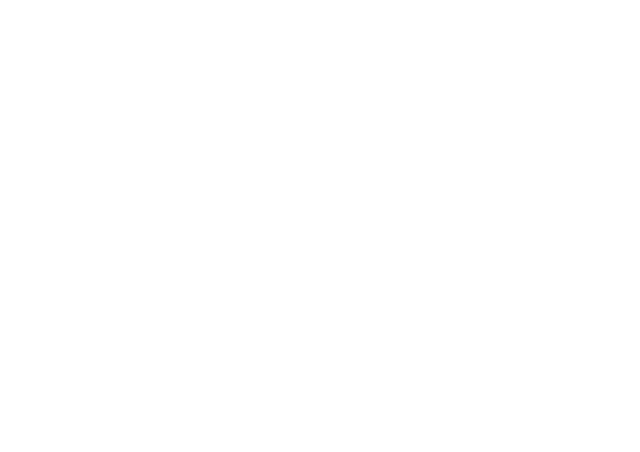
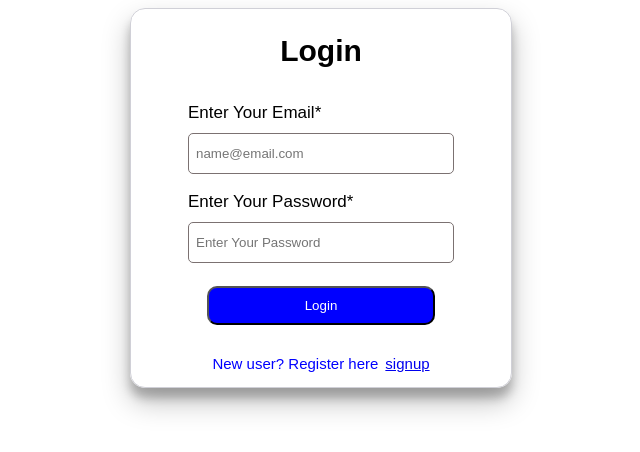
Before and after one commit to MdKashifIqbal/ShoppingM, a React (Vite) app: page /login in a window 1280 px wide. Before the commit this address had no page. Shown: the top 452 px of the page, without its empty margins (319-959 px from the left). Built offline with nearby package versions, Linux system fonts and the light colour scheme.

Commit message:
sign-in and sign-up form added

```diff
--- a/package.json
+++ b/package.json
@@ -12,6 +12,7 @@
   "dependencies": {
     "@reduxjs/toolkit": "^2.9.0",
     "@tanstack/react-query": "^5.87.4",
+    "jwt-decode": "^4.0.0",
     "react": "^19.1.1",
     "react-dom": "^19.1.1",
     "react-redux": "^9.2.0",
--- a/src/App.jsx
+++ b/src/App.jsx
@@ -1,20 +1,23 @@
-import reactLogo from './assets/react.svg'
-import viteLogo from '/vite.svg'
-import './App.css'
-import Cards from './Cards'
-import { Route, Routes } from 'react-router-dom'
-import ProductDetails from './ProductDetails'
+import reactLogo from "./assets/react.svg";
+import viteLogo from "/vite.svg";
+import "./App.css";
+import Cards from "./Cards";
+import { Route, Routes } from "react-router-dom";
+import ProductDetails from "./ProductDetails";
+import SignUp from "./components/SIgnup";
+import Signin from "./components/Login";
 
 function App() {
-
   return (
     <>
-    <Routes>
-      <Route path="/" element={<Cards/>}/>
-      <Route path="/product/:id" element={<ProductDetails/>}/>
-    </Routes>
+      <Routes>
+        <Route path="/signup" element={<SignUp />} />
+        <Route path="/login" element={<Signin />} />
+        <Route path="/" element={<Cards />} />
+        <Route path="/product/:id" element={<ProductDetails />} />
+      </Routes>
     </>
-  )
+  );
 }
 
-export default App
+export default App;
--- a/src/ProductDetails.jsx
+++ b/src/ProductDetails.jsx
@@ -3,6 +3,7 @@ import { useDispatch, useSelector } from "react-redux";
 import { useNavigate, useParams } from "react-router-dom";
 import { productApi, useGetProductsQuery } from "./custom-hook/useProduct";
 import { fetchProductDetails } from "./slice/productDetails";
+import { checkValidToken } from "./utils/utils";
 
 const ProductDetails = () => {
   const { id } = useParams();
@@ -13,6 +14,12 @@ const ProductDetails = () => {
   const dispatch = useDispatch();
 
   const { data, isLoading, error } = useGetProductsQuery({ id });
+
+  useEffect(()=>{
+    if(!checkValidToken()){
+    navigate("/login")
+  }
+  },[navigate])
 
   useEffect(() => {
     if (!isLoading) {
--- /dev/null
+++ b/src/api/api.js
@@ -0,0 +1,29 @@
+const BASE_URL = "http://localhost:3000/api";
+
+
+
+export function signUpApi(userDetails){
+     fetch(`${BASE_URL}/signup`, {
+      method: "POST",
+      body: JSON.stringify(userDetails),
+      headers: {
+        "Content-Type": "application/json",
+      },
+    })
+}
+
+export async function loginApi(userDetails){
+    try {
+        const res =  await fetch(`${BASE_URL}/login`,{
+            method:"POST",
+            body:JSON.stringify(userDetails),
+            headers:{
+                "Content-Type":"application/json"
+            }
+        })
+        const data = await res.json()
+        return data
+    } catch (error) {
+        return error.message
+    }
+}
--- /dev/null
+++ b/src/components/Login.jsx
@@ -0,0 +1,67 @@
+import React, { useState } from "react";
+import { loginApi } from "../api/api";
+import { Link, useNavigate } from "react-router-dom";
+
+const Login =  () => {
+  const [details, setDetails] = useState(null);
+  const navigate = useNavigate()
+
+  async function handleSubmit(e){
+    e.preventDefault();
+    console.log(details)
+    const response = await loginApi(details)
+    console.log(response)
+    if(response?.token){
+      localStorage.setItem("token",response.token)
+      navigate('/')
+    }
+    // navigate("/")
+    console.log("submit....")
+  }
+
+
+
+  return (
+    <div className="sign-in-container">
+      <h2>Login</h2>
+      <form action="#" onSubmit={(e)=>{handleSubmit(e)}}>
+        <div>
+          <label htmlFor="email">Enter Your Email*</label><br />
+          <input
+            name="email"
+            type="email"
+            placeholder="name@email.com"
+            value={details?.email?details.email:""}
+            required
+            onChange={(e) => {
+              setDetails((prev) => ({
+                ...prev,
+                [e.target.name]: e.target.value,
+              }));
+            }}
+            />
+        </div>
+        <div>
+          <label htmlFor="password">Enter Your Password*</label><br />
+          <input
+            name="password"
+            type="password"
+            placeholder="Enter Your Password"
+            value={details?.password?details.password:""}
+            required
+            onChange={(e) => {
+              setDetails((prev) => ({
+                ...prev,
+                [e.target.name]: e.target.value,
+              }));
+            }}
+          />
+        </div>
+        <button type="submit">Login</button>
+      </form>
+      <div><p>New user? Register here</p><Link to="/signup">signup</Link></div>
+    </div>
+  );
+};
+
+export default Login;
--- /dev/null
+++ b/src/components/Signup.jsx
@@ -0,0 +1,86 @@
+import React, { useState } from "react";
+import { useNavigate,Link } from "react-router-dom";
+import { signUpApi } from "../api/api";
+
+const SignUp = () => {
+  const [details, setDetails] = useState(null);
+  const BASE_URL = "http://localhost:3000/api";
+  const navigate = useNavigate()
+  function handleSubmit(e) {
+    e.preventDefault();
+    const { name, email, password } = details;
+    if (!name || !email || !password) {
+      alert("Please enter valid details...");
+      return;
+    }
+    // console.log(BASE_URL)
+    signUpApi(details)
+
+
+    navigate("/login")
+    // console.log(details);
+    setDetails(null);
+    // console.log("submit...");
+  }
+
+  return (
+    <div className="sign-up-form-container">
+      <h2>Sign-Up</h2>
+      <form action="#" onSubmit={(e) => handleSubmit(e)}>
+        <div>
+          <label htmlFor="name">Name*</label><br />
+          <input
+            name="name"
+            type="text"
+            placeholder="Enter Your Name"
+            required
+            value={details?.name ? details?.name : ""}
+            onChange={(e) => {
+              setDetails((prev) => ({
+                ...prev,
+                [e.target.name]: e.target.value,
+              }));
+            }}
+          />
+        </div>
+        <div>
+          <label htmlFor="email">Email*</label><br />
+        <input
+          name="email"
+          type="email"
+          placeholder="Enter Your Email"
+          required
+          value={details?.email ? details?.email : ""}
+          onChange={(e) => {
+            setDetails((prev) => ({
+              ...prev,
+              [e.target.name]: e.target.value,
+            }));
+          }}
+        />
+        </div>
+        <div>
+          <label htmlFor="password">Password*</label><br />
+          <input
+            name="password"
+            type="password"
+            placeholder="Enter Your Password"
+            required
+            value={details?.password ? details?.password : ""}
+            onChange={(e) => {
+              setDetails((prev) => ({
+                ...prev,
+                [e.target.name]: e.target.value,
+              }));
+            }}
+          />
+        </div>
+        <button type="submit">Sign-Up</button>
+      </form>
+
+      <div><p>already have an account?</p><Link to="/login">login</Link></div>
+    </div>
+  );
+};
+
+export default SignUp;
--- a/src/index.css
+++ b/src/index.css
@@ -1,7 +1,7 @@
-*{
+* {
   font-family: sans-serif;
 }
-.filter-container{
+.filter-container {
   margin: auto;
   display: flex;
   flex-wrap: wrap;
@@ -9,7 +9,7 @@
   justify-content: center;
   align-items: center;
 }
-.filter-container select{
+.filter-container select {
   padding: 0.5rem 1rem;
   font-size: 1rem;
   border: 1px solid #ccc;
@@ -21,23 +21,23 @@
   transition: border-color 0.2s ease, box-shadow 0.2s ease;
 }
 
-.filter-container input{
+.filter-container input {
   padding: 0.75rem 1rem;
   padding-left: 2.5rem;
   border: 2px solid #ccc;
   border-radius: 25px;
   font-size: 1rem;
   outline: none;
-  transition: all 0.3s ease;;
+  transition: all 0.3s ease;
 }
-.container{
+.container {
   margin-top: 20px;
   display: flex;
   flex-wrap: wrap;
   gap: 15px;
   justify-content: center;
 }
-.cards{
+.cards {
   cursor: pointer;
   border-radius: 15px;
   min-width: 450px;
@@ -46,26 +46,25 @@
   border: 1px solid;
   align-items: center;
 }
-.cards img{
+.cards img {
   max-width: 100%;
   max-height: 150px;
 }
-.cards p:nth-child(3){
-
+.cards p:nth-child(3) {
   padding: 15px 10px;
   min-width: 50px;
   background-color: rgb(160, 85, 230);
   border-radius: 15px;
   color: white;
 }
-.button-container{
-  margin-top:30px ;
+.button-container {
+  margin-top: 30px;
   display: flex;
   flex-wrap: wrap;
   justify-content: center;
   gap: 10px;
 }
-.button-container button{
+.button-container button {
   background-color: blue;
   cursor: pointer;
   color: white;
@@ -73,19 +72,19 @@
   padding: 10px 15px;
   border-radius: 10px;
 }
-.active{
+.active {
   background-color: red !important;
 }
 
-.Product-details-container{
+.Product-details-container {
   padding: 15px;
   /* border: 5px solid; */
   display: flex;
   flex-wrap: wrap;
-  align-items:start;
+  align-items: start;
   gap: 15px;
 }
-.menu-btn{
+.menu-btn {
   background-color: blue;
   color: white;
   padding: 10px 20px;
@@ -93,21 +92,124 @@
   border: none;
   border-radius: 15px;
 }
-.main-img{
-  box-shadow: rgba(0, 0, 0, 0.16) 0px 1px 4px, rgb(255, 254, 254) 0px 0px 0px 3px;
+.main-img {
+  box-shadow: rgba(0, 0, 0, 0.16) 0px 1px 4px,
+    rgb(255, 254, 254) 0px 0px 0px 3px;
   width: 400px;
 }
-.sidebar-image-conatiner{
+.sidebar-image-conatiner {
   display: flex;
   flex-direction: column;
-  justify-content:flex-start;
+  justify-content: flex-start;
 }
-.sidebar-image{
-  border-radius:10px ;
+.sidebar-image {
+  border-radius: 10px;
   width: 100px;
   border: 2px solid gold;
   margin: 12px;
 }
-.active-img{
+.active-img {
   border: 2px solid;
 }
+
+.sign-up-form-container {
+  border: 1px solid rgb(208, 208, 215);
+  border-radius: 15px;
+  box-shadow: rgba(100, 100, 111, 0.2) 0px 7px 29px 0px;
+  width: 35%;
+  margin: auto;
+}
+.sign-up-form-container h2 {
+  text-align: center;
+  font-weight: 700;
+  font-size: 30px;
+}
+.sign-up-form-container form {
+  display: flex;
+  flex-direction: column;
+  align-items: center;
+  gap: 8px;
+}
+
+.sign-up-form-container form label {
+  font-size: 20px;
+  margin-top: 15px;
+}
+.sign-up-form-container form input {
+  margin-top: 5px;
+  width: 250px;
+  height: 30px;
+  padding: 7px;
+  border-radius: 10px;
+}
+.sign-up-form-container form button {
+  margin: 15px;
+  padding: 10px;
+  border-radius: 10px;
+  background-color: blue;
+  color: white;
+  width: 45%;
+  cursor: pointer;
+}
+.sign-up-form-container > div {
+  /* border: 1px solid; */
+  font-size: 15px;
+  color: blue;
+  display: flex;
+  align-items: center;
+  justify-content: center;
+  gap: 7px;
+}
+
+.sign-in-container {
+  border: 1px solid rgb(208, 208, 215);
+  border-radius: 15px;
+  box-shadow: rgba(0, 0, 0, 0.25) 0px 14px 28px, rgba(0, 0, 0, 0.22) 0px 10px 10px;
+  width: 30%;
+  margin: auto;
+}
+.sign-in-container form> div{
+  margin-top: 10px;
+}
+.sign-in-container h2 {
+  text-align: center;
+  font-weight: 700;
+  font-size: 30px;
+}
+.sign-in-container form {
+  display: flex;
+  flex-direction: column;
+  align-items: center;
+  gap: 8px;
+}
+.sign-in-container label{
+
+  font-size: 17px;
+  margin-top: 15px;
+
+}
+.sign-in-container form input {
+  margin-top: 10px;
+  width: 250px;
+  height: 25px;
+  padding: 7px;
+  border-radius: 5px;
+  border: 1px solid rgb(123, 113, 113);
+}
+.sign-in-container form button{
+  margin: 15px;
+  padding: 10px;
+  border-radius: 10px;
+  background-color: blue;
+  color: white;
+  width: 60%;
+  cursor: pointer;
+}
+.sign-in-container > div{
+   font-size: 15px;
+  color: blue;
+  display: flex;
+  align-items: center;
+  justify-content: center;
+  gap: 7px;
+}
--- /dev/null
+++ b/src/utils/utils.js
@@ -0,0 +1,22 @@
+import { jwtDecode } from "jwt-decode";
+
+export function checkValidToken(){
+    const token = localStorage.getItem("token")
+
+    if(!token) return false
+
+    try {
+        const decoded = jwtDecode(token)
+
+        if(decoded.exp && decoded.exp*1000 < Date.now()){
+            localStorage.removeItem("token")
+            return false
+
+        }
+        return true
+    } catch (error) {
+        localStorage.removeItem("token")
+        console.log(error.message)
+        return false
+    }
+}
```
Also changed, not shown: src/Cards.jsx (+10 -0 lines), 2 other files (tests, documents, lock files or other folders).
